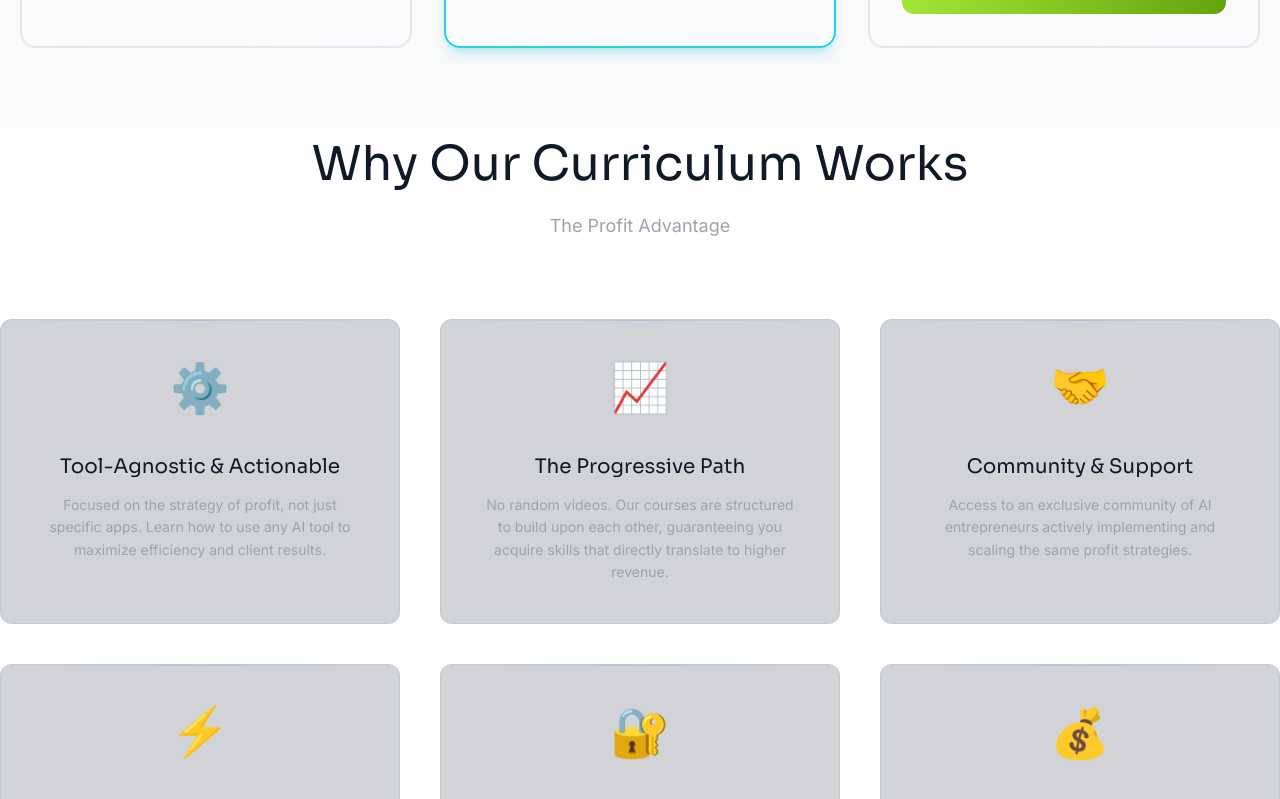
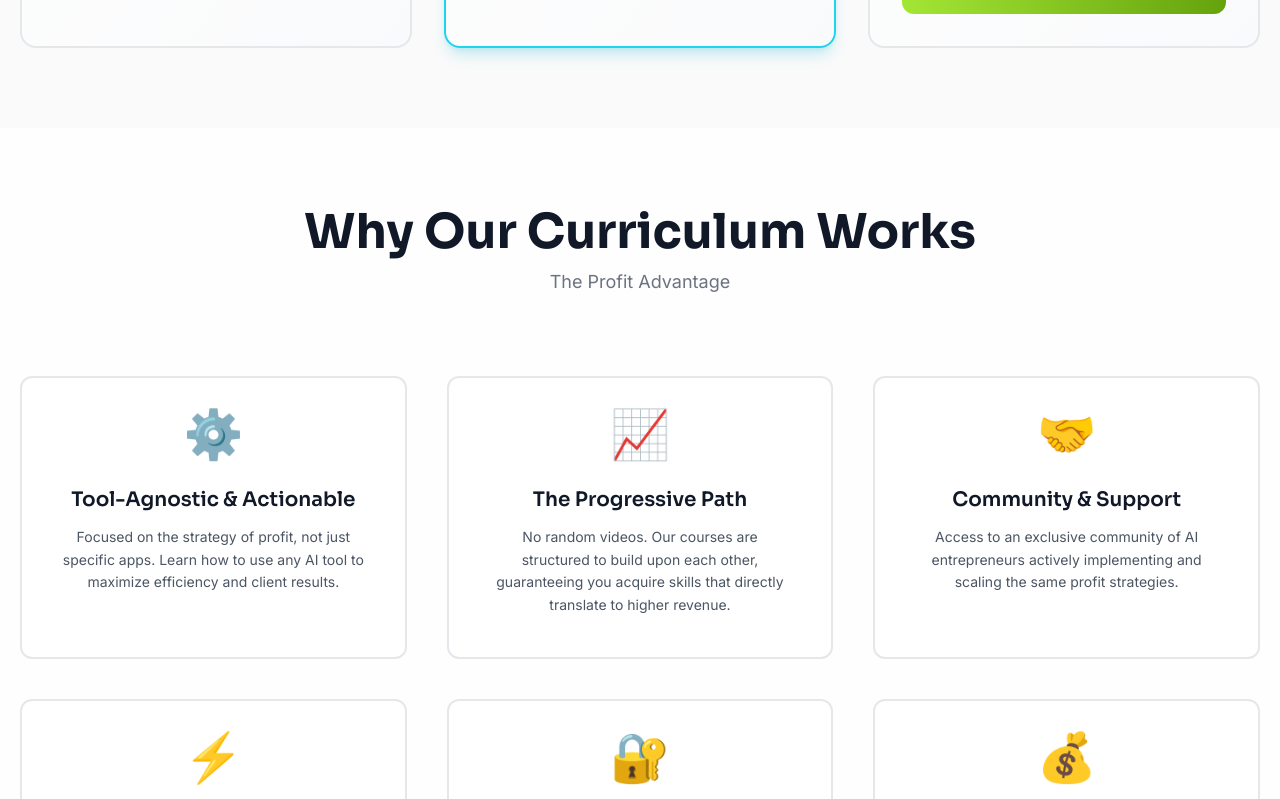
Before and after one commit to ScytheProduction/Ascend.ai, a Vue app: page / in a window 1280 px wide. Shown: the part 1621-2420 px from the top of the page. Built offline with nearby package versions, Linux system fonts and the light colour scheme.

Commit message:
Auto-commit: Agent tool execution

```diff
--- a/src/components/Features.vue
+++ b/src/components/Features.vue
@@ -1,16 +1,14 @@
 <template>
-  <section class="features" id="features">
-    <div class="container">
-      <div class="section-header">
-        <h2>Why Our Curriculum Works</h2>
-        <p>The Profit Advantage</p>
-      </div>
-      <div class="features-grid">
-        <div v-for="(feature, index) in features" :key="index" class="feature-card">
-          <div class="feature-icon">{{ feature.icon }}</div>
-          <h3>{{ feature.title }}</h3>
-          <p>{{ feature.description }}</p>
-        </div>
+  <section class="py-20 px-5 relative" id="features">
+    <div class="text-center mb-20 max-w-7xl mx-auto">
+      <h2 class="text-5xl font-bold mb-3 font-['Sora']">Why Our Curriculum Works</h2>
+      <p class="text-lg text-gray-500">The Profit Advantage</p>
+    </div>
+    <div class="grid grid-cols-1 md:grid-cols-2 lg:grid-cols-3 gap-10 max-w-7xl mx-auto">
+      <div v-for="(feature, index) in features" :key="index" class="bg-white border-2 border-gray-200 rounded-xl p-10 transition-all hover:border-[#c026d3] hover:-translate-y-1 hover:shadow-lg text-center relative">
+        <div class="feature-icon text-5xl mb-5 inline-block">{{ feature.icon }}</div>
+        <h3 class="text-xl font-semibold mb-3">{{ feature.title }}</h3>
+        <p class="text-gray-600 text-sm leading-relaxed">{{ feature.description }}</p>
       </div>
     </div>
   </section>
```
